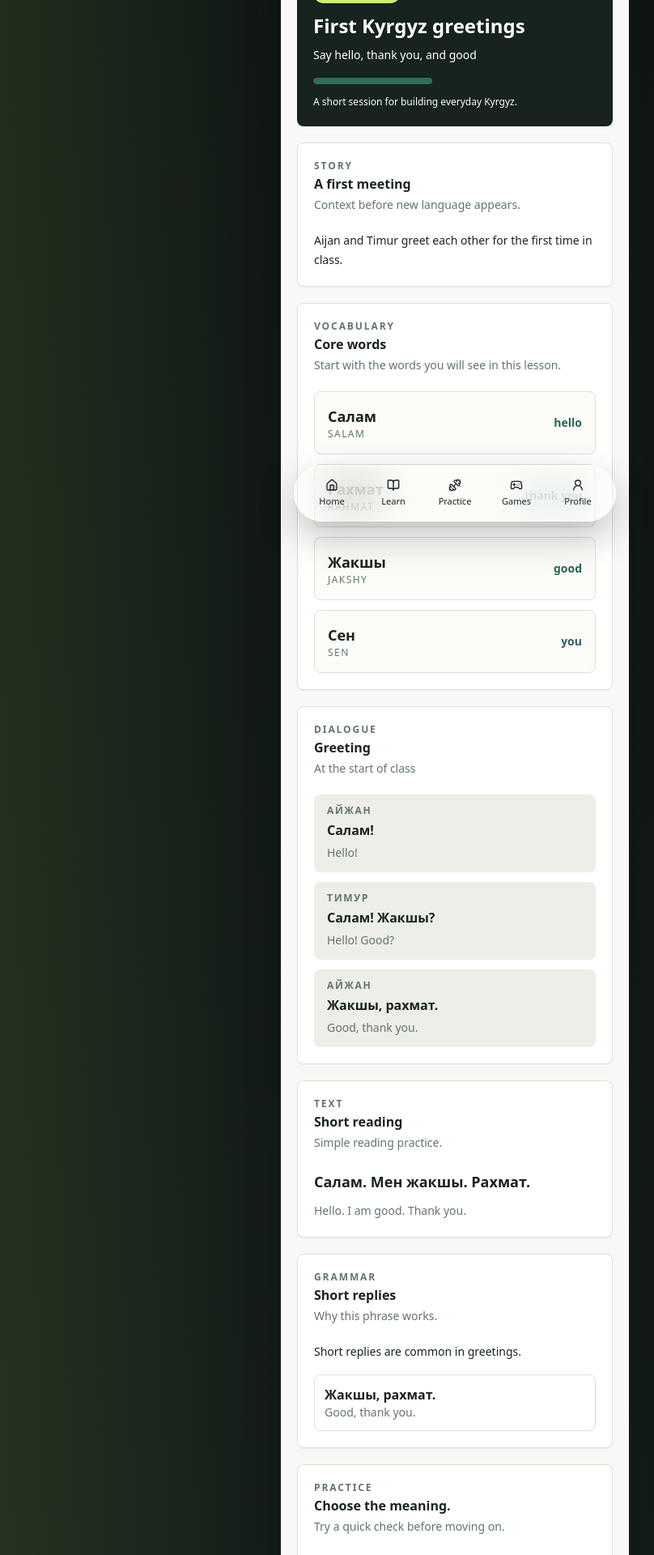
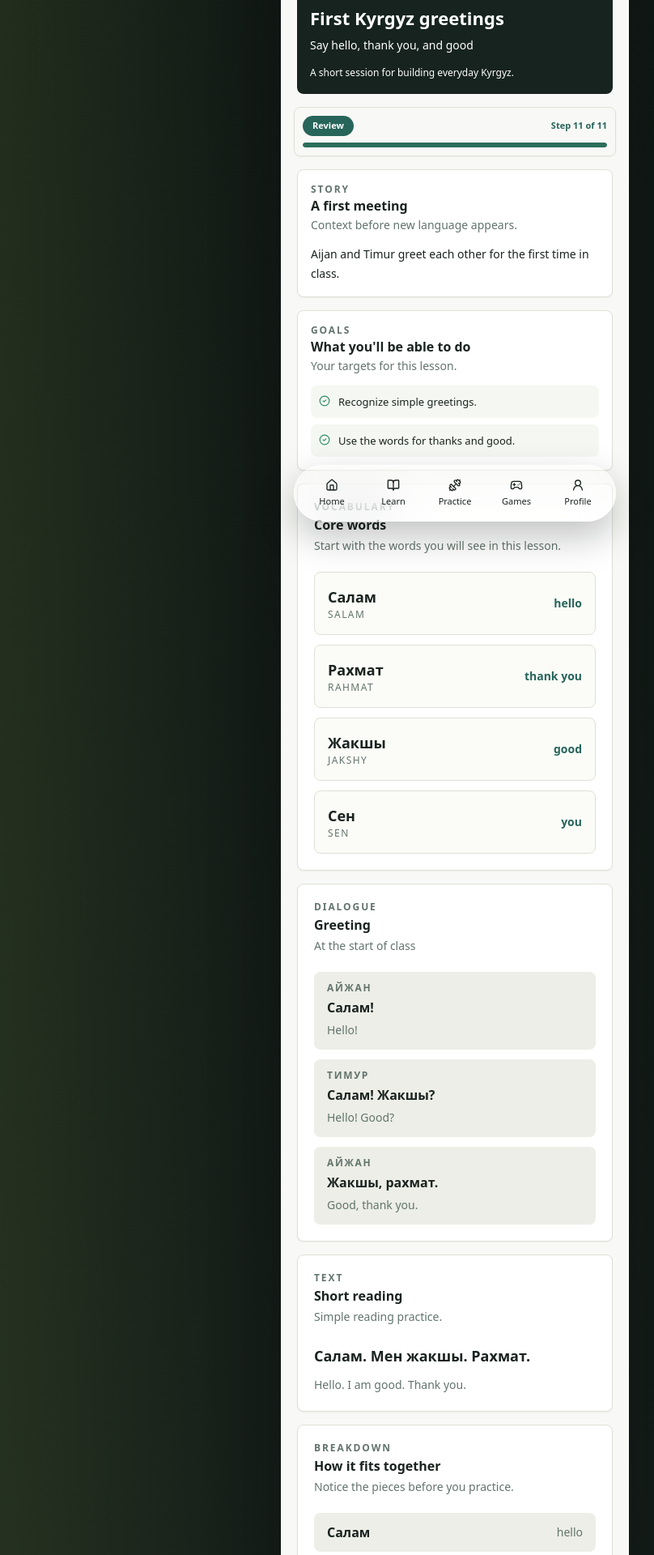
Before and after one commit to i-iangurazov/kyrgyz-learning-app, a Next.js app: page /lesson/k0-u1-l1 in a window 1280 px wide. Shown: the part 140-2060 px from the top of the page at 81% size, without its empty margins (78-886 px from the left). Built offline with nearby package versions, Linux system fonts and the light colour scheme.

Commit message:
Improve guided lesson flow UX

```diff
--- a/src/components/lesson/lesson-player.tsx
+++ b/src/components/lesson/lesson-player.tsx
@@ -4,39 +4,65 @@ import { CheckCircle2, MessageCircle, Mic2, Sparkles } from "lucide-react";
 
 import { Badge } from "@/components/ui/badge";
 import { Button } from "@/components/ui/button";
-import { Progress } from "@/components/ui/progress";
+import {
+  LessonStepProgress,
+  type LessonStep,
+} from "@/components/lesson/lesson-step-progress";
 import { SectionCard } from "@/components/lesson/section-card";
 import type { Lesson } from "@/content/schemas";
 import { useLocalProgress } from "@/hooks/use-local-progress";
 
+const lessonSteps = [
+  { id: "story", label: "Story", sectionId: "lesson-story" },
+  { id: "goals", label: "Goals", sectionId: "lesson-goals" },
+  { id: "words", label: "Words", sectionId: "lesson-words" },
+  { id: "dialogue", label: "Dialogue/Text", sectionId: "lesson-dialogue" },
+  { id: "breakdown", label: "Breakdown", sectionId: "lesson-breakdown" },
+  { id: "grammar", label: "Grammar", sectionId: "lesson-grammar" },
+  { id: "practice", label: "Practice", sectionId: "lesson-practice" },
+  { id: "game", label: "Game", sectionId: "lesson-game" },
+  { id: "speaking", label: "Speaking", sectionId: "lesson-speaking" },
+  { id: "roleplay", label: "Roleplay", sectionId: "lesson-roleplay" },
+  { id: "review", label: "Review", sectionId: "lesson-review" },
+] satisfies LessonStep[];
+
 export function LessonPlayer({ lesson }: { lesson: Lesson }) {
   const { markLessonComplete, progress } = useLocalProgress();
   const isComplete = progress.completedLessonIds.includes(lesson.id);
+  const dialogue = lesson.dialogues[0];
+  const readingText = lesson.texts[0];
+  const grammarPoint = lesson.grammarPoints[0];
+  const grammarExample = grammarPoint.examples[0];
 
   return (
-    <article className="space-y-5" data-testid="lesson-player">
-      <div className="rounded-lg bg-[#16231f] p-5 text-white">
-        <div className="mb-4 flex items-start justify-between gap-3">
+    <article className="space-y-4" data-testid="lesson-player">
+      <div className="rounded-lg bg-[#16231f] p-4 text-white">
+        <div className="mb-3 flex items-start justify-between gap-3">
           <div className="min-w-0">
-            <Badge className="mb-3 bg-[#c9f269] text-[#152016] hover:bg-[#c9f269]">
+            <Badge className="mb-2 bg-[#c9f269] text-[#152016] hover:bg-[#c9f269]">
               Today&apos;s lesson
             </Badge>
-            <h2 className="text-2xl font-bold tracking-normal">{lesson.title.en}</h2>
+            <h2 className="text-[22px] font-bold leading-7 tracking-normal">
+              {lesson.title.en}
+            </h2>
             <p className="mt-2 text-sm leading-6 text-white/76">{lesson.subtitle.en}</p>
           </div>
           <div className="rounded-full bg-white/12 px-3 py-1 text-xs font-semibold">
             {lesson.order}/3
           </div>
         </div>
-        <Progress value={isComplete ? 100 : 42} className="bg-white/18" />
-        <p className="mt-3 text-xs leading-5 text-white/68">
+        <p className="text-xs leading-5 text-white/68">
           A short session for building everyday Kyrgyz.
         </p>
       </div>
 
+      <LessonStepProgress steps={lessonSteps} />
+
       <SectionCard
+        id="lesson-story"
         eyebrow="Story"
         title={lesson.story.title.en}
+        compact
         description="Context before new language appears."
         testId="section-story"
       >
@@ -44,6 +70,31 @@ export function LessonPlayer({ lesson }: { lesson: Lesson }) {
       </SectionCard>
 
       <SectionCard
+        id="lesson-goals"
+        eyebrow="Goals"
+        title="What you'll be able to do"
+        compact
+        description="Your targets for this lesson."
+        testId="section-goals"
+      >
+        <div className="space-y-2">
+          {lesson.objectives.slice(0, 4).map((objective) => (
+            <div
+              key={objective.en}
+              className="flex gap-2.5 rounded-lg bg-[#f5f8f2] p-2.5 text-[13px]"
+            >
+              <CheckCircle2
+                className="mt-0.5 h-3.5 w-3.5 shrink-0 text-[#2b8a68]"
+                aria-hidden="true"
+              />
+              <span className="font-medium leading-5">{objective.en}</span>
+            </div>
+          ))}
+        </div>
+      </SectionCard>
+
+      <SectionCard
+        id="lesson-words"
         eyebrow="Vocabulary"
         title="Core words"
         description="Start with the words you will see in this lesson."
@@ -72,13 +123,14 @@ export function LessonPlayer({ lesson }: { lesson: Lesson }) {
       </SectionCard>
 
       <SectionCard
+        id="lesson-dialogue"
         eyebrow="Dialogue"
-        title={lesson.dialogues[0].title.en}
-        description={lesson.dialogues[0].context?.en}
+        title={dialogue.title.en}
+        description={dialogue.context?.en}
         testId="section-dialogue"
       >
         <div className="space-y-3">
-          {lesson.dialogues[0].lines.map((line, index) => (
+          {dialogue.lines.map((line, index) => (
             <div
               key={`${line.speaker}-${index}`}
               className="rounded-lg bg-muted px-4 py-3"
@@ -95,30 +147,62 @@ export function LessonPlayer({ lesson }: { lesson: Lesson }) {
         </div>
       </SectionCard>
 
-      {lesson.texts[0] ? (
+      {readingText ? (
         <SectionCard
           eyebrow="Text"
-          title={lesson.texts[0].title.en}
+          title={readingText.title.en}
           description="Simple reading practice."
         >
-          <p className="text-lg font-semibold leading-8">{lesson.texts[0].kyrgyz}</p>
+          <p className="text-lg font-semibold leading-8">{readingText.kyrgyz}</p>
           <p className="mt-2 text-sm leading-6 text-muted-foreground">
-            {lesson.texts[0].english}
+            {readingText.english}
           </p>
         </SectionCard>
       ) : null}
 
       <SectionCard
+        id="lesson-breakdown"
+        eyebrow="Breakdown"
+        title="How it fits together"
+        description="Notice the pieces before you practice."
+        testId="section-breakdown"
+      >
+        <div className="space-y-3">
+          {lesson.vocabulary.slice(0, 3).map((item) => (
+            <div
+              key={item.id}
+              className="flex items-center justify-between gap-3 rounded-lg bg-muted px-4 py-3"
+            >
+              <span className="font-semibold">{item.kyrgyz}</span>
+              <span className="text-sm font-medium text-muted-foreground">
+                {item.english}
+              </span>
+            </div>
+          ))}
+          <div className="rounded-lg border border-border p-4">
+            <p className="text-xs font-semibold uppercase tracking-[0.14em] text-muted-foreground">
+              Useful chunk
+            </p>
+            <p className="mt-2 font-semibold">{grammarExample.kyrgyz}</p>
+            <p className="mt-1 text-sm text-muted-foreground">
+              {grammarExample.english}
+            </p>
+          </div>
+        </div>
+      </SectionCard>
+
+      <SectionCard
+        id="lesson-grammar"
         eyebrow="Grammar"
-        title={lesson.grammarPoints[0].title.en}
+        title={grammarPoint.title.en}
         description="Why this phrase works."
         testId="section-grammar"
       >
         <p className="text-sm leading-6 text-foreground">
-          {lesson.grammarPoints[0].explanation.en}
+          {grammarPoint.explanation.en}
         </p>
         <div className="mt-4 space-y-2">
-          {lesson.grammarPoints[0].examples.map((example) => (
+          {grammarPoint.examples.map((example) => (
             <div key={example.kyrgyz} className="rounded-lg border border-border p-3">
               <p className="font-semibold">{example.kyrgyz}</p>
               <p className="text-sm text-muted-foreground">{example.english}</p>
@@ -128,6 +212,7 @@ export function LessonPlayer({ lesson }: { lesson: Lesson }) {
       </SectionCard>
 
       <SectionCard
+        id="lesson-practice"
         eyebrow="Practice"
         title={lesson.exercises[0].prompt.en}
         description="Try a quick check before moving on."
@@ -154,6 +239,7 @@ export function LessonPlayer({ lesson }: { lesson: Lesson }) {
       </SectionCard>
 
       <SectionCard
+        id="lesson-game"
         eyebrow="Mini-game"
         title={lesson.miniGame.title.en}
         description={lesson.miniGame.description.en}
@@ -168,6 +254,7 @@ export function LessonPlayer({ lesson }: { lesson: Lesson }) {
       </SectionCard>
 
       <SectionCard
+        id="lesson-speaking"
         eyebrow="Speaking"
         title={lesson.speakingPrompt.title.en}
         description={lesson.speakingPrompt.prompt.en}
@@ -180,6 +267,7 @@ export function LessonPlayer({ lesson }: { lesson: Lesson }) {
       </SectionCard>
 
       <SectionCard
+        id="lesson-roleplay"
         eyebrow="AI Roleplay"
         title={lesson.aiRoleplay.scenario.en}
         description={lesson.aiRoleplay.learnerGoal.en}
@@ -197,6 +285,7 @@ export function LessonPlayer({ lesson }: { lesson: Lesson }) {
       </SectionCard>
 
       <SectionCard
+        id="lesson-review"
         eyebrow="Review"
         title="Lesson summary"
         description={lesson.review.summary.en}
--- /dev/null
+++ b/src/components/lesson/lesson-step-progress.tsx
@@ -0,0 +1,124 @@
+"use client";
+
+import { useEffect, useMemo, useState } from "react";
+
+import { Progress } from "@/components/ui/progress";
+
+export type LessonStep = {
+  id: string;
+  label: string;
+  sectionId: string;
+};
+
+export function LessonStepProgress({ steps }: { steps: LessonStep[] }) {
+  const [activeStepId, setActiveStepId] = useState(steps[0]?.id ?? "");
+
+  const activeIndex = useMemo(() => {
+    const index = steps.findIndex((step) => step.id === activeStepId);
+    return index >= 0 ? index : 0;
+  }, [activeStepId, steps]);
+  const activeStep = steps[activeIndex] ?? steps[0];
+  const nextStep = steps[activeIndex + 1];
+
+  useEffect(() => {
+    const firstStep = steps[0];
+    const finalStep = steps[steps.length - 1];
+
+    if (!firstStep || !finalStep) {
+      return;
+    }
+
+    let animationFrame = 0;
+    let deferredUpdate = 0;
+
+    const updateActiveStep = () => {
+      cancelAnimationFrame(animationFrame);
+
+      animationFrame = requestAnimationFrame(() => {
+        const page = document.documentElement;
+        const isAtBottom =
+          window.innerHeight + window.scrollY >= page.scrollHeight - 8;
+
+        if (isAtBottom) {
+          setActiveStepId(finalStep.id);
+          return;
+        }
+
+        const activeOffset = 170;
+        let currentStep = firstStep;
+
+        for (const step of steps) {
+          const element = document.getElementById(step.sectionId);
+
+          if (element && element.getBoundingClientRect().top <= activeOffset) {
+            currentStep = step;
+          }
+        }
+
+        setActiveStepId(currentStep.id);
+      });
+    };
+
+    const applyHashStep = () => {
+      const sectionId = decodeURIComponent(window.location.hash.replace("#", ""));
+      const hashStep = steps.find((step) => step.sectionId === sectionId);
+
+      if (hashStep) {
+        setActiveStepId(hashStep.id);
+        return;
+      }
+
+      updateActiveStep();
+    };
+
+    updateActiveStep();
+    applyHashStep();
+    deferredUpdate = window.setTimeout(() => {
+      updateActiveStep();
+      applyHashStep();
+    }, 100);
+    window.addEventListener("scroll", updateActiveStep, { passive: true });
+    window.addEventListener("resize", updateActiveStep);
+    window.addEventListener("hashchange", applyHashStep);
+
+    return () => {
+      window.clearTimeout(deferredUpdate);
+      cancelAnimationFrame(animationFrame);
+      window.removeEventListener("scroll", updateActiveStep);
+      window.removeEventListener("resize", updateActiveStep);
+      window.removeEventListener("hashchange", applyHashStep);
+    };
+  }, [steps]);
+
+  return (
+    <nav
+      aria-label="Lesson progress"
+      className="sticky top-[76px] z-30 -mx-1 rounded-lg border border-border bg-background/95 p-2.5 shadow-sm backdrop-blur-xl"
+      data-testid="lesson-step-progress"
+    >
+      <div className="flex items-center justify-between gap-3">
+        <div className="flex min-w-0 items-center gap-2">
+          <a
+            aria-current="step"
+            className="rounded-full bg-[#27645a] px-3 py-1 text-[11px] font-semibold text-white"
+            href={`#${activeStep.sectionId}`}
+          >
+            {activeStep.label}
+          </a>
+          {nextStep ? (
+            <span className="truncate text-[11px] font-medium text-muted-foreground">
+              Next: {nextStep.label}
+            </span>
+          ) : null}
+        </div>
+        <p className="shrink-0 text-[11px] font-semibold text-[#27645a]">
+          Step {activeIndex + 1} of {steps.length}
+        </p>
+      </div>
+      <Progress
+        className="mt-2 h-1.5"
+        value={((activeIndex + 1) / steps.length) * 100}
+      />
+    </nav>
+  );
+}
--- a/src/components/lesson/section-card.tsx
+++ b/src/components/lesson/section-card.tsx
@@ -7,12 +7,15 @@ import {
   CardHeader,
   CardTitle,
 } from "@/components/ui/card";
+import { cn } from "@/lib/utils";
 
 type SectionCardProps = {
   eyebrow: string;
   title: string;
   description?: string;
   children: ReactNode;
+  compact?: boolean;
+  id?: string;
   testId?: string;
 };
 
@@ -21,19 +24,21 @@ export function SectionCard({
   title,
   description,
   children,
+  compact = false,
+  id,
   testId,
 }: SectionCardProps) {
   return (
-    <section data-testid={testId} className="scroll-mt-24">
+    <section id={id} data-testid={testId} className="scroll-mt-36">
       <Card>
-        <CardHeader>
+        <CardHeader className={cn(compact && "space-y-1 p-4 pb-3")}>
           <p className="text-xs font-semibold uppercase tracking-[0.16em] text-muted-foreground">
             {eyebrow}
           </p>
           <CardTitle>{title}</CardTitle>
           {description ? <CardDescription>{description}</CardDescription> : null}
         </CardHeader>
-        <CardContent>{children}</CardContent>
+        <CardContent className={cn(compact && "px-4 pb-4")}>{children}</CardContent>
       </Card>
     </section>
   );
```
Also changed, not shown: 2 other files (tests, documents, lock files or other folders).
